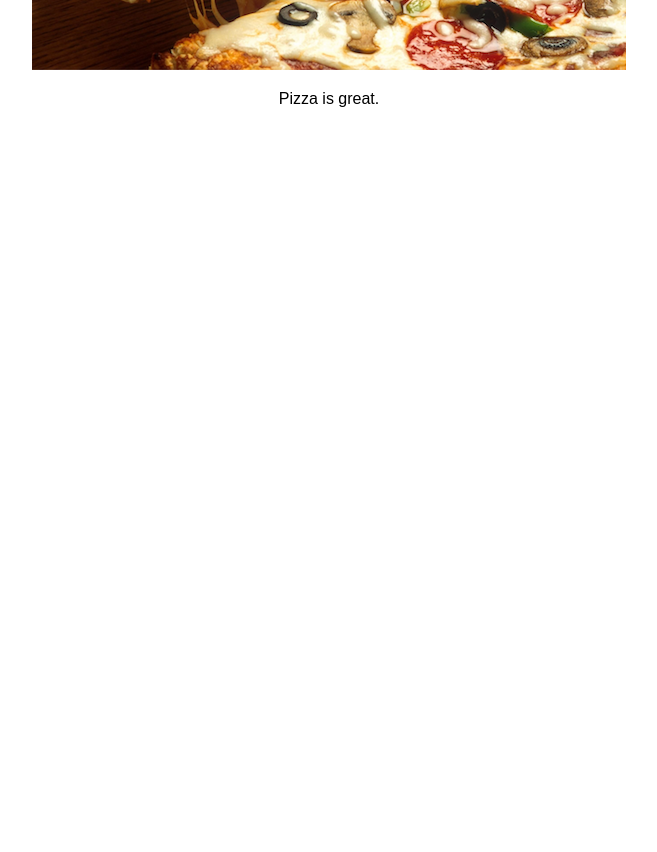
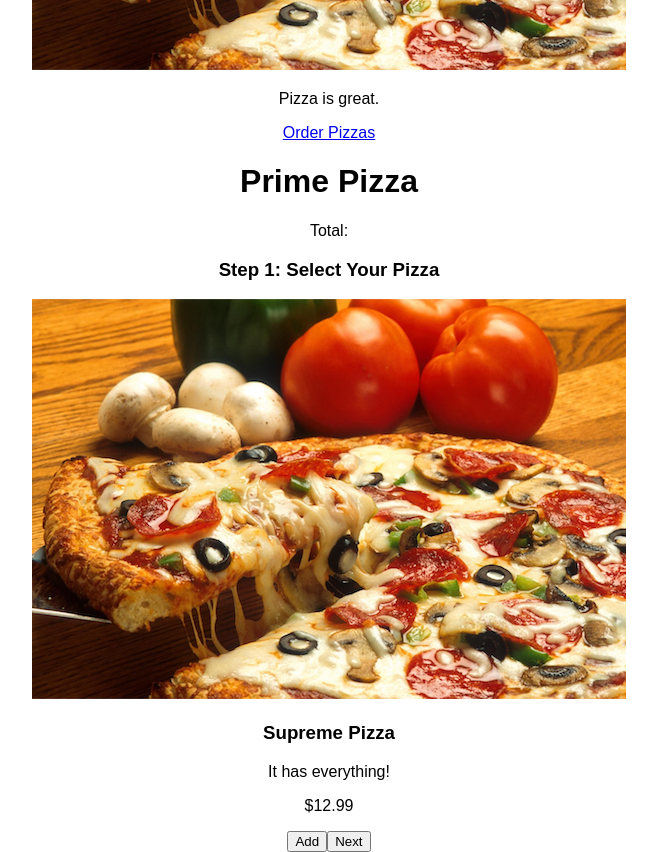
Before and after one commit to okeywon/redux-pizza-parlor, a React (Create React App) app: page /#/api/pizza in a window 1280 px wide. Before the commit this address led to /#/api/order. Shown: the part 460-1312 px from the top of the page, without its empty margins (311-968 px from the left). Before the commit the page ends 800 px from the top, so only its background shows below. Built offline with nearby package versions, Linux system fonts and the light colour scheme.

Commit message:
All things done

```diff
--- a/src/components/App/App.jsx
+++ b/src/components/App/App.jsx
@@ -1,19 +1,34 @@
 import React from 'react';
 import axios from 'axios';
 import './App.css';
+import { HashRouter as Router, Route, Link } from 'react-router-dom';
+import PizzaList from '../SelectPizza/SelectPizza';
 
 function App() {
 
   return (
+    <Router>
     <div className='App'>
       <header className='App-header'>
         <h1 className='App-title'>Prime Pizza</h1>
       </header>
+      <main>
 
-      <img src='images/pizza_photo.png' />
-      <p>Pizza is great.</p>
+          <img src='images/pizza_photo.png' />
+          <p>Pizza is great.</p>
+        <Link to="/api/pizza">Order Pizzas</Link>
 
+        <Route path='/' exact>
+        </Route>
+        <Route path='/api/pizza'>
+          <PizzaList/>
+        </Route>
+
+
+
+      </main>
     </div>
+    </Router>
   );
 }
 
--- /dev/null
+++ b/src/components/SelectPizza/SelectPizza.jsx
@@ -0,0 +1,34 @@
+import {useSelector} from 'react-redux';
+import { HashRouter as Router, Route, Link } from 'react-router-dom';
+import CustomerInfo from '../CustomerInfo/CustomerInfo.jsx'
+
+function PizzaList(){
+    const pizzaList = useSelector(store => store.pizzaList);
+
+    return (
+        <>
+        <Router>
+        <span>
+            <h1>Prime Pizza</h1>
+            <p>Total:</p>
+        </span>
+        <h3>Step 1: Select Your Pizza</h3>
+        <span>
+            <img src="../images/pizza_photo.png"/>
+            <h3>Supreme Pizza</h3>
+            <p>It has everything!</p>
+            <p>$12.99</p>
+            <button>Add</button>
+        </span>
+        <Link to={`/api/order`}>
+            <button>Next</button>
+        </Link>
+        <Route path='/api/order'>
+          <CustomerInfo/>
+        </Route>
+        </Router>
+        </>
+    )
+}
+
+export default PizzaList;
--- a/src/index.js
+++ b/src/index.js
@@ -1,6 +1,37 @@
 import React from 'react';
 import ReactDOM from 'react-dom';
+import {createStore, combineReducers, applyMiddleware} from 'redux';
+import {Provider} from 'react-redux';
+import logger from 'redux-logger';
 import './index.css';
 import App from './components/App/App';
 
-ReactDOM.render(<App />, document.getElementById('root'));
+// defaultPizzas = [
+//     {
+//         id: 1,
+//         name: 'Supreme Pizza',
+//         description: 'It has everything!',
+//         price: 12.99,
+//         img_path:
+//     },
+//     {
+
+//     }
+// ]
+
+const pizzaList = (state = [], action) => {
+    switch(action.type){
+        case 'SET_PIZZA_LIST':
+            return action.payload;
+    }
+    return state;
+}
+
+const pizzaStore = createStore(
+    combineReducers({
+        pizzaList
+    }),
+    applyMiddleware(logger)
+);
+
+ReactDOM.render(<Provider store={pizzaStore}><App /></Provider>, document.getElementById('root'));
```
